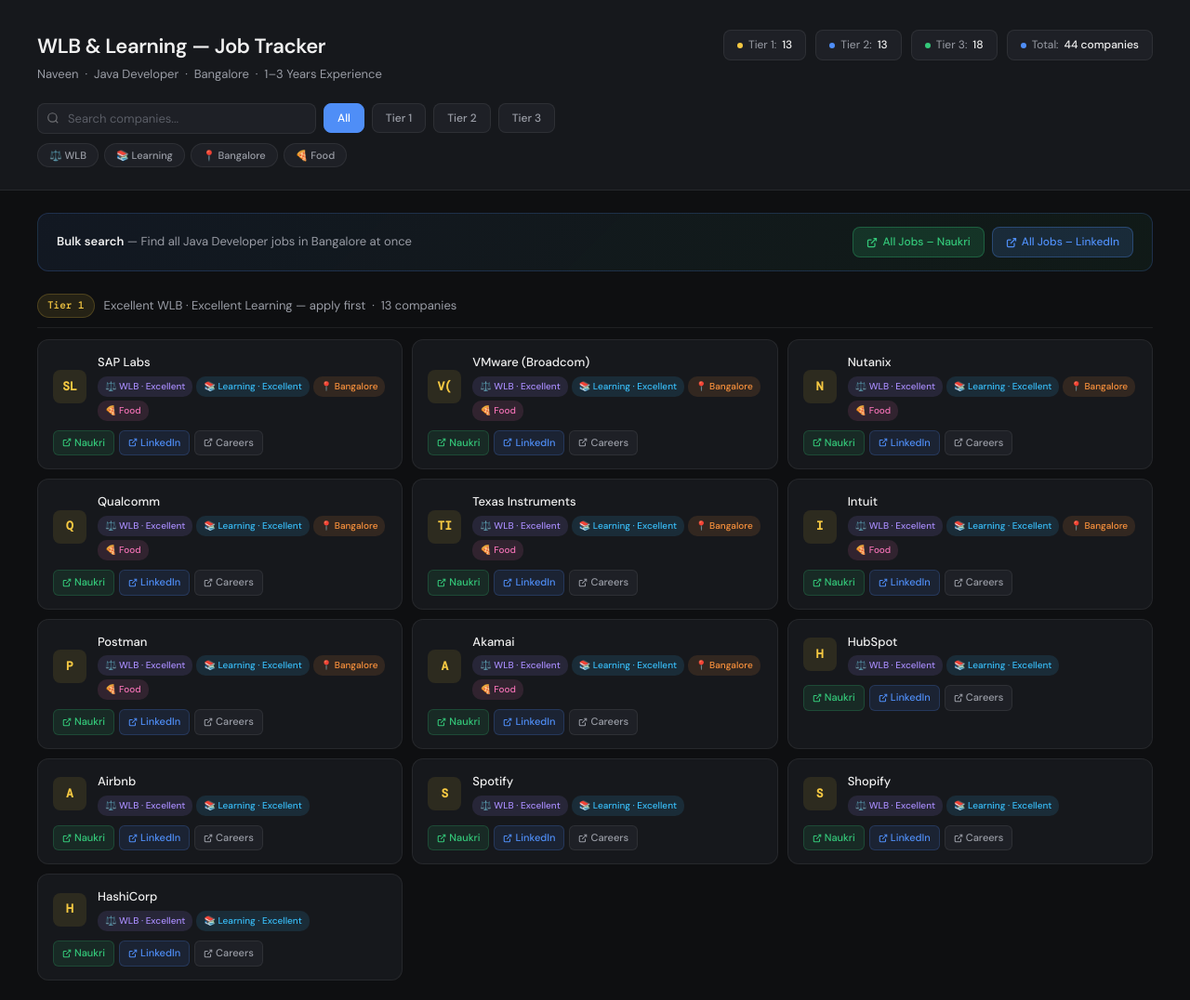
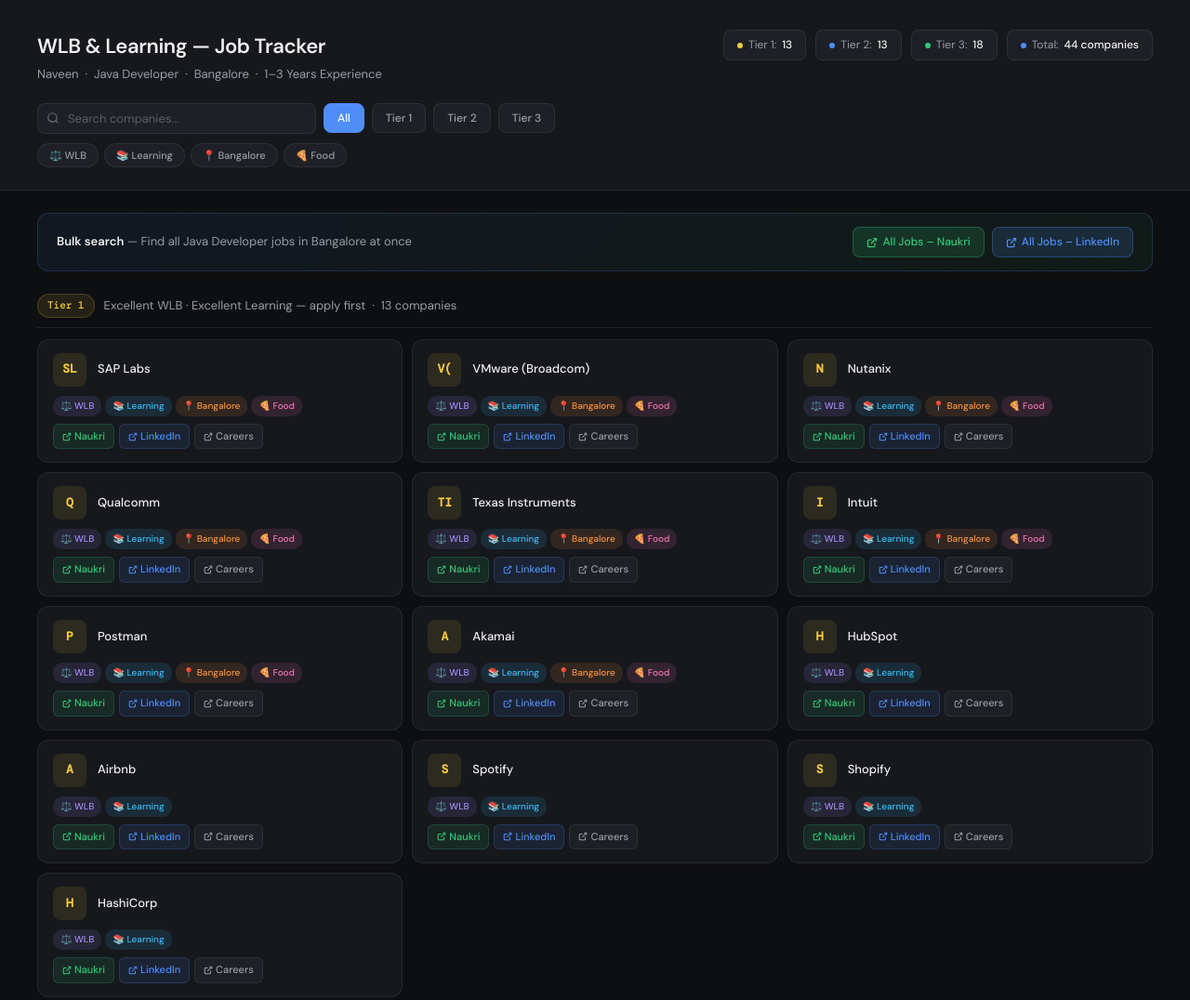
Before and after one commit to naveennnnn/PBC_LIST, a plain HTML site: page index.html in a window 1280 px wide. Shown: the top 1076 px of the page at 93% size. Drawn offline with nearby package versions, Linux system fonts and the light colour scheme.

Commit message:
Update index.html

```diff
--- a/index.html
+++ b/index.html
@@ -239,7 +239,7 @@
   /* Company grid */
   .company-grid {
     display: grid;
-    grid-template-columns: repeat(auto-fill, minmax(320px, 1fr));
+    grid-template-columns: repeat(auto-fill, minmax(340px, 1fr));
     gap: 10px;
   }
   .company-card {
@@ -263,6 +263,13 @@
     gap: 12px;
     width: 100%;
   }
+  .co-bottom {
+    display: flex;
+    align-items: center;
+    justify-content: space-between;
+    gap: 8px;
+    flex-wrap: wrap;
+  }
   @keyframes fadeIn {
     from { opacity: 0; transform: translateY(6px); }
     to { opacity: 1; transform: none; }
@@ -278,7 +285,6 @@
   .co-initial.t1 { background: var(--t1bg); color: var(--t1); }
   .co-initial.t2 { background: var(--t2bg); color: var(--t2); }
   .co-initial.t3 { background: var(--t3bg); color: var(--t3); }
-  .co-info { flex: 1; min-width: 0; }
   .co-name {
     font-size: 13px;
     font-weight: 500;
@@ -286,12 +292,14 @@
     white-space: nowrap;
     overflow: hidden;
     text-overflow: ellipsis;
+    flex: 1;
+    min-width: 0;
   }
   .co-perks {
     display: flex;
     gap: 4px;
     flex-wrap: wrap;
-    margin-top: 4px;
+    flex-shrink: 0;
   }
   .perk-tag {
     font-size: 10px;
@@ -305,7 +313,7 @@
   .perk-learn { background: var(--perk-learn-bg); color: var(--perk-learn); }
   .perk-blr { background: var(--perk-blr-bg); color: var(--perk-blr); }
   .perk-food { background: var(--perk-food-bg); color: var(--perk-food); }
-  .co-links { display: flex; gap: 5px; flex-wrap: wrap; }
+  .co-links { display: flex; gap: 5px; flex-wrap: wrap; flex-shrink: 0; }
   .co-link {
     text-decoration: none;
     font-size: 11px;
@@ -524,11 +532,7 @@
 function perkTags(perks, tier) {
   return perks.map(p => {
     const info = PERK_LABELS[p];
-    const q = QUALITY[tier];
-    let qualityLabel = '';
-    if (p === 'wlb' && q) qualityLabel = ` · ${q.wlb}`;
-    if (p === 'learn' && q) qualityLabel = ` · ${q.learn}`;
-    return `<span class="perk-tag perk-${info.cls}">${info.emoji} ${info.label}${qualityLabel}</span>`;
+    return `<span class="perk-tag perk-${info.cls}">${info.emoji} ${info.label}</span>`;
   }).join('');
 }
 
@@ -568,15 +572,15 @@
             <div class="company-card" style="animation-delay:${i * 0.03}s">
               <div class="co-top">
                 <div class="co-initial ${c.tier}">${initials(c.name)}</div>
-                <div class="co-info">
-                  <div class="co-name">${c.name}</div>
-                  <div class="co-perks">${perkTags(c.perks, c.tier)}</div>
+                <div class="co-name">${c.name}</div>
+              </div>
+              <div class="co-bottom">
+                <div class="co-perks">${perkTags(c.perks, c.tier)}</div>
+                <div class="co-links">
+                  <a class="co-link naukri" href="${naukri(c)}" target="_blank">${linkIcon} Naukri</a>
+                  <a class="co-link linkedin" href="${linkedin(c)}" target="_blank">${linkIcon} LinkedIn</a>
+                  <a class="co-link careers" href="${c.careers}" target="_blank">${linkIcon} Careers</a>
                 </div>
-              </div>
-              <div class="co-links">
-                <a class="co-link naukri" href="${naukri(c)}" target="_blank">${linkIcon} Naukri</a>
-                <a class="co-link linkedin" href="${linkedin(c)}" target="_blank">${linkIcon} LinkedIn</a>
-                <a class="co-link careers" href="${c.careers}" target="_blank">${linkIcon} Careers</a>
               </div>
             </div>
           `).join('')}
```
